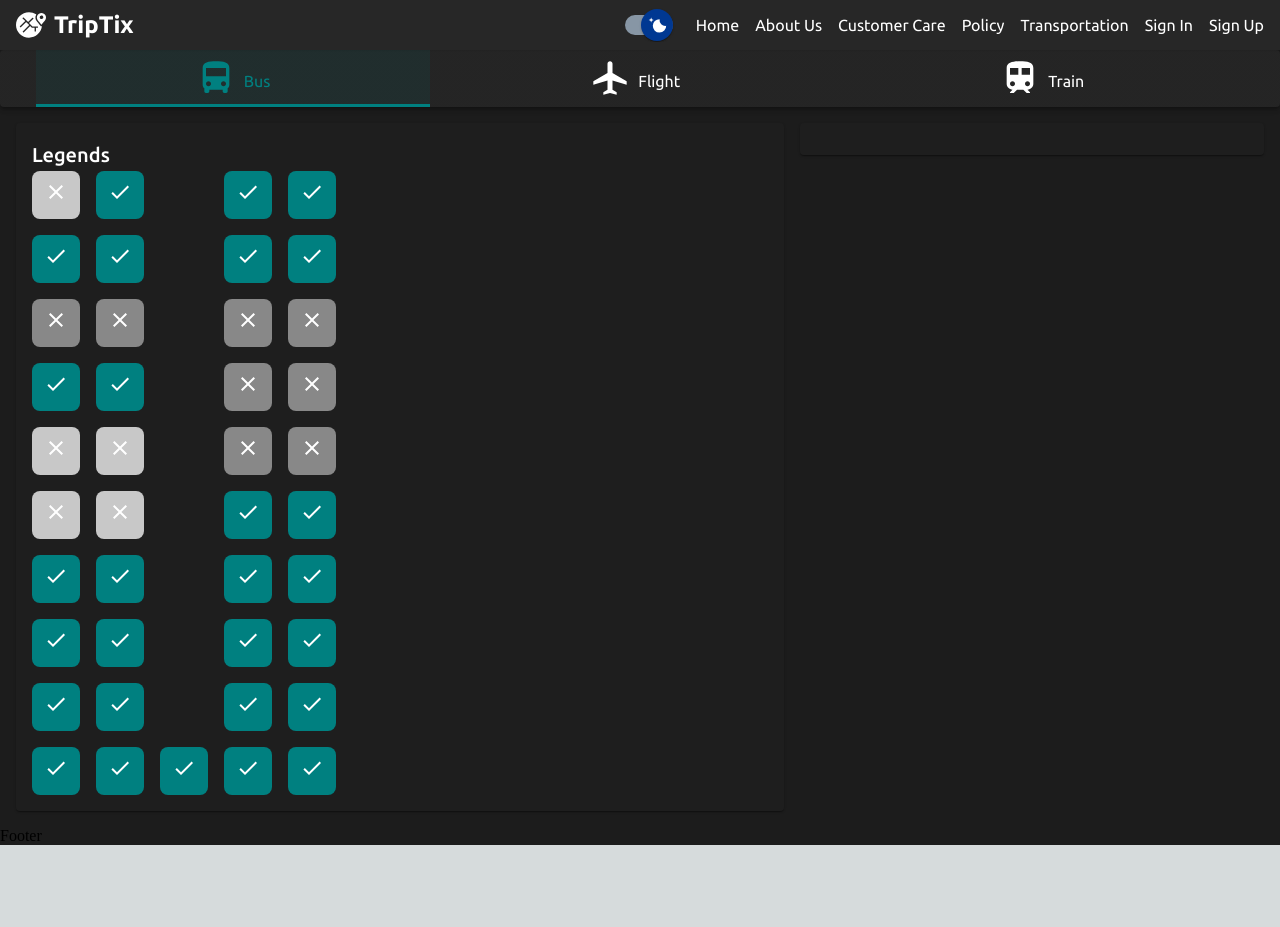
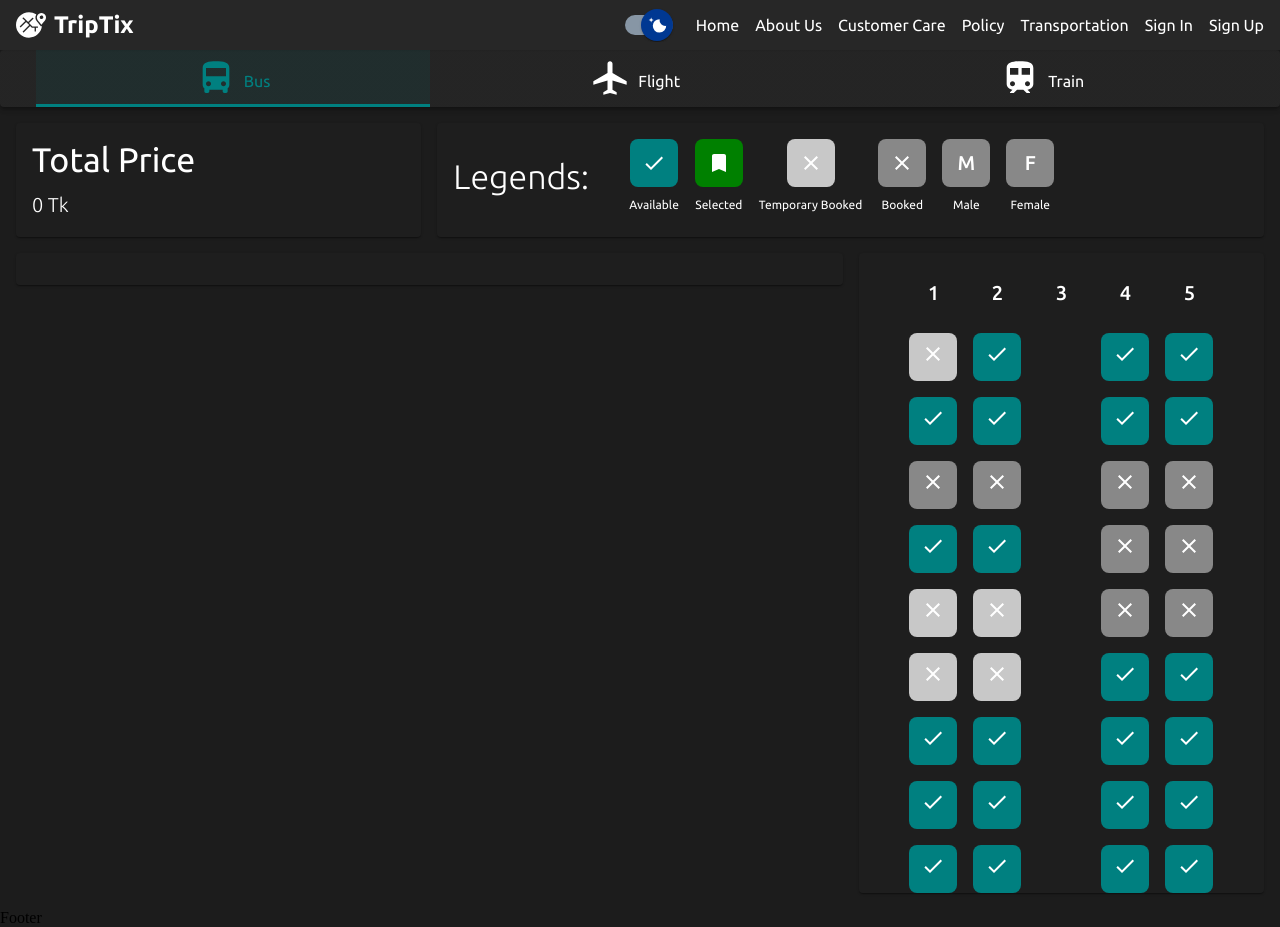
Before and after one commit to Trip-Tix/client-site, a Next.js app: page /seat-selection in a window 1280 px wide. Before the commit the page ends 845 px from the top, so only its background shows below. Built offline with nearby package versions, Linux system fonts and the light colour scheme.

Commit message:
Layout Looks Pretty

```diff
--- /dev/null
+++ b/src/components/seat-selection/extra-information.tsx
@@ -0,0 +1,144 @@
+import Paper from "@mui/material/Paper";
+import Stack from "@mui/material/Stack";
+import Legend from "@/components/seat-selection/legends";
+import Typography from "@mui/material/Typography";
+import Box from "@mui/material/Box";
+import Icon from "@mui/material/Icon";
+import CloseIcon from "@mui/icons-material/Close";
+import BookmarkIcon from "@mui/icons-material/Bookmark";
+import CheckIcon from "@mui/icons-material/Check";
+
+export default function ExtraInformation() {
+    return (
+        <Paper sx={{ flexGrow: 1, height: "100%", padding: "1rem" }}>
+            <Stack
+                direction={"row"}
+                justifyContent={"flex-start"}
+                alignItems={"center"}
+                spacing={5}
+            >
+                <Stack
+                    direction={"column"}
+                    justifyContent={"center"}
+                    alignItems={"flex-start"}
+                    spacing={2}
+                >
+                    <Typography
+                        variant={"h4"}
+                        sx={{
+                            fontWeight: "light",
+                        }}
+                    >
+                        Legends:
+                    </Typography>
+                </Stack>
+                <Stack direction={"row"} spacing={2}>
+                    <Stack direction={"column"} spacing={1} alignItems={"center"}>
+                        <Box
+                            sx={{
+                                width: "3rem",
+                                height: "3rem",
+                                borderRadius: "0.5rem",
+                                backgroundColor: "#008080",
+                                display: "flex",
+                                justifyContent: "center",
+                                alignItems: "center",
+                            }}
+                        >
+                            <Icon>
+                                <CheckIcon  />
+                            </Icon>
+                        </Box>
+                        <Typography variant="caption">Available</Typography>
+                    </Stack>
+                    <Stack direction={"column"} spacing={1} alignItems={"center"}>
+                        <Box
+                            sx={{
+                                width: "3rem",
+                                height: "3rem",
+                                borderRadius: "0.5rem",
+                                backgroundColor: "green",
+                                display: "flex",
+                                justifyContent: "center",
+                                alignItems: "center",
+                            }}
+                        >
+                            <Icon>
+                                <BookmarkIcon />
+                            </Icon>
+                        </Box>
+                        <Typography variant="caption">Selected</Typography>
+                    </Stack>
+                    <Stack direction={"column"} spacing={1} alignItems={"center"}>
+                        <Box
+                            sx={{
+                                width: "3rem",
+                                height: "3rem",
+                                borderRadius: "0.5rem",
+                                backgroundColor: "#C8C8C8",
+                                display: "flex",
+                                justifyContent: "center",
+                                alignItems: "center",
+                            }}
+                        >
+                            <Icon>
+                                <CloseIcon />
+                            </Icon>
+                        </Box>
+                        <Typography variant="caption">Temporary Booked</Typography>
+                    </Stack>
+                    <Stack direction={"column"} spacing={1} alignItems={"center"}>
+                        <Box
+                            sx={{
+                                width: "3rem",
+                                height: "3rem",
+                                borderRadius: "0.5rem",
+                                backgroundColor: "#888888",
+                                display: "flex",
+                                justifyContent: "center",
+                                alignItems: "center",
+                            }}
+                        >
+                            <Icon>
+                                <CloseIcon />
+                            </Icon>
+                        </Box>
+                        <Typography variant="caption">Booked</Typography>
+                    </Stack>
+                    <Stack direction={"column"} spacing={1} alignItems={"center"}>
+                        <Box
+                            sx={{
+                                width: "3rem",
+                                height: "3rem",
+                                borderRadius: "0.5rem",
+                                backgroundColor: "#888888",
+                                display: "flex",
+                                justifyContent: "center",
+                                alignItems: "center",
+                            }}
+                        >
+                            <Typography variant={"h6"}>M</Typography>
+                        </Box>
+                        <Typography variant="caption">Male</Typography>
+                    </Stack>
+                    <Stack direction={"column"} spacing={1} alignItems={"center"}>
+                        <Box
+                            sx={{
+                                width: "3rem",
+                                height: "3rem",
+                                borderRadius: "0.5rem",
+                                backgroundColor: "#888888",
+                                display: "flex",
+                                justifyContent: "center",
+                                alignItems: "center",
+                            }}
+                        >
+                            <Typography variant={"h6"}>F</Typography>
+                        </Box>
+                        <Typography variant="caption">Female</Typography>
+                    </Stack>
+                </Stack>
+            </Stack>
+        </Paper>
+    );
+}
--- a/src/components/seat-selection/legends.tsx
+++ b/src/components/seat-selection/legends.tsx
@@ -8,8 +8,12 @@ export default function Legends() {
             direction={"column"}
             justifyContent={"center"}
             alignItems={"flex-start"}
+            sx={{ padding: "1rem" }}
         >
-            <Typography variant={"h6"}>Legends</Typography>
+            <Typography variant={"h4"}
+            sx={{
+                fontWeight: "light",
+            }}>Legends</Typography>
         </Stack>
     );
 }
--- a/src/components/seat-selection/seat-alignment.tsx
+++ b/src/components/seat-selection/seat-alignment.tsx
@@ -5,14 +5,19 @@ import SeatLayout from "@components/seat-selection/seat-layout";
 
 export default function SeatAlignment() {
     return (
-        <Paper sx={{ flexGrow: 1 }}>
+        <Paper
+            sx={{
+                flexGrow: 1,
+                maxHeight: "80vh",
+                overflow: "scroll",
+            }}
+        >
             <Stack
                 direction={"column"}
                 justifyContent={"center"}
-                alignItems={"flex-start"}
+                alignItems={"center"}
                 sx={{ padding: "1rem" }}
             >
-                <Legend />
                 <SeatLayout />
             </Stack>
         </Paper>
--- a/src/components/seat-selection/seat-box.tsx
+++ b/src/components/seat-selection/seat-box.tsx
@@ -22,7 +22,14 @@ export default function SeatBox({
     const [hovered, setHovered] = React.useState(false);
     const SeatIcon = layout_to_info_map[seat].icon;
     const available = seat !== SeatLabel.Unavailable;
-
+    const booked =
+        seat !== SeatLabel.Free && seat !== SeatLabel.TemporarySelection;
+    const gender = booked
+        ? seat === SeatLabel.MaleBooked ||
+          seat === SeatLabel.MaleTemporaryBooked
+            ? "M"
+            : "F"
+        : "";
 
     return (
         <>
@@ -51,8 +58,10 @@ export default function SeatBox({
                 >
                     <SeatIcon />
                 </Icon>
-                <Typography sx={{ display: hovered && available ? "block" : "none" }}>
-                    {seat}
+                <Typography
+                    sx={{ display: hovered && available ? "block" : "none" }}
+                >
+                    {gender}
                 </Typography>
             </Box>
         </>
--- a/src/components/seat-selection/seat-layout.tsx
+++ b/src/components/seat-selection/seat-layout.tsx
@@ -57,8 +57,31 @@ export default function SeatLayout() {
     return (
         <>
             <Stack direction={"column"} spacing={2} alignItems={"center"}>
+                <Stack direction={"row"} spacing={2} alignItems={"center"}>
+                    {layout[0].map((row, rowIndex) => (
+                        <Box
+                            sx={{
+                                width: "3rem",
+                                height: "3rem",
+                                display: "flex",
+                                justifyContent: "center",
+                                alignItems: "center",
+                                alignContent: "center",
+                            }}
+                        >
+                            <Typography key={rowIndex} variant={"h6"}>
+                                {rowIndex + 1}
+                            </Typography>
+                        </Box>
+                    ))}
+                </Stack>
                 {layout.map((row, rowIndex) => (
-                    <Stack direction={"row"} spacing={2} key={rowIndex} alignItems={"center"}>
+                    <Stack
+                        direction={"row"}
+                        spacing={2}
+                        key={rowIndex}
+                        alignItems={"center"}
+                    >
                         {row.map((seat, columnIndex) => (
                             <SeatBox
                                 key={columnIndex}
--- /dev/null
+++ b/src/components/seat-selection/total-price.tsx
@@ -0,0 +1,41 @@
+import { useContext, useState, useEffect } from "react";
+import { SeatSelectionContext } from "@public/context/seat-selection";
+import Stack from "@mui/material/Stack";
+import Box from "@mui/material/Box";
+import Typography from "@mui/material/Typography";
+import Button from "@mui/material/Button";
+import Paper from "@mui/material/Paper";
+
+export default function TotalPrice() {
+    const { price, selectedSeats } = useContext(SeatSelectionContext);
+    const [totalPrice, setTotalPrice] = useState<number>(0);
+
+    useEffect(() => {
+        console.log(selectedSeats, price);
+        setTotalPrice(price * selectedSeats.length);
+    }, [selectedSeats]);
+
+    return (
+        <Paper
+            sx={{
+                width: "100%",
+                height: "100%",
+                padding: "1rem",
+            }}
+        >
+            <Stack
+                direction={"column"}
+                spacing={1}
+                justifyContent={"flex-start"}
+            >
+                <Typography variant={"h4"}>Total Price</Typography>
+                <Typography
+                    variant={"h6"}
+                    sx={{
+                        fontWeight: "light",
+                    }}
+                >{`${totalPrice} Tk`}</Typography>
+            </Stack>
+        </Paper>
+    );
+}
--- a/src/pages/seat-selection.tsx
+++ b/src/pages/seat-selection.tsx
@@ -2,15 +2,20 @@ import Navbar from "@/components/destination/navbar";
 import TransportationLocked from "@/components/list-transport/transportation-locked";
 import Stack from "@mui/material/Stack";
 import Footer from "@/components/destination/footer";
+import Grid from "@mui/material/Unstable_Grid2";
 import SeatAlignment from "@/components/seat-selection/seat-alignment";
 import SeatDetailsForm from "@/components/seat-selection/seat-details-form";
+import TotalPrice from "@/components/seat-selection/total-price";
+import ExtraInformation from "@/components/seat-selection/extra-information";
 import { useEffect, useState } from "react";
-import { SeatSelectionContext, SeatDetailsFormProps } from "@public/context/seat-selection";
+import {
+    SeatSelectionContext,
+    SeatDetailsFormProps,
+} from "@public/context/seat-selection";
 import Styles from "@styles/list-transport/list-transport.module.css";
 import { ColorContext } from "@public/context/global";
 import { useContext } from "react";
 import { getSeatLayout } from "@public/api-call/select-seat";
-
 
 export default function SeatSelect() {
     const [row, setRow] = useState<number>(4);
@@ -19,9 +24,11 @@ export default function SeatSelect() {
         [0, 1, 0, 1],
         [2, 3, 2, 3],
         [0, 1, 0, 1],
-        [4, 5, 4, 5]
+        [4, 5, 4, 5],
     ]);
-    const [selectedSeats, setSelectedSeats] = useState<SeatDetailsFormProps[]>([]);
+    const [selectedSeats, setSelectedSeats] = useState<SeatDetailsFormProps[]>(
+        []
+    );
     const [price, setPrice] = useState<number>(0);
 
     const { mode } = useContext(ColorContext);
@@ -59,7 +66,7 @@ export default function SeatSelect() {
                 >
                     <Navbar />
                     <TransportationLocked />
-                    <Stack
+                    {/* <Stack
                         direction={"row"}
                         justifyContent={"center"}
                         alignItems={"flex-start"}
@@ -70,8 +77,16 @@ export default function SeatSelect() {
                     >
                         <SeatAlignment />
                         <SeatDetailsForm />
-                    </Stack>
-                    <Footer/>
+                    </Stack> */}
+                    <Grid container spacing={2} sx={{
+                        padding: "1rem",
+                    }}>
+                        <Grid xs={4}><TotalPrice /></Grid>
+                        <Grid xs={8}><ExtraInformation /></Grid>
+                        <Grid xs={8}><SeatDetailsForm /></Grid>
+                        <Grid xs={4}><SeatAlignment /></Grid>
+                    </Grid>
+                    <Footer />
                 </div>
             </SeatSelectionContext.Provider>
         </>
```
